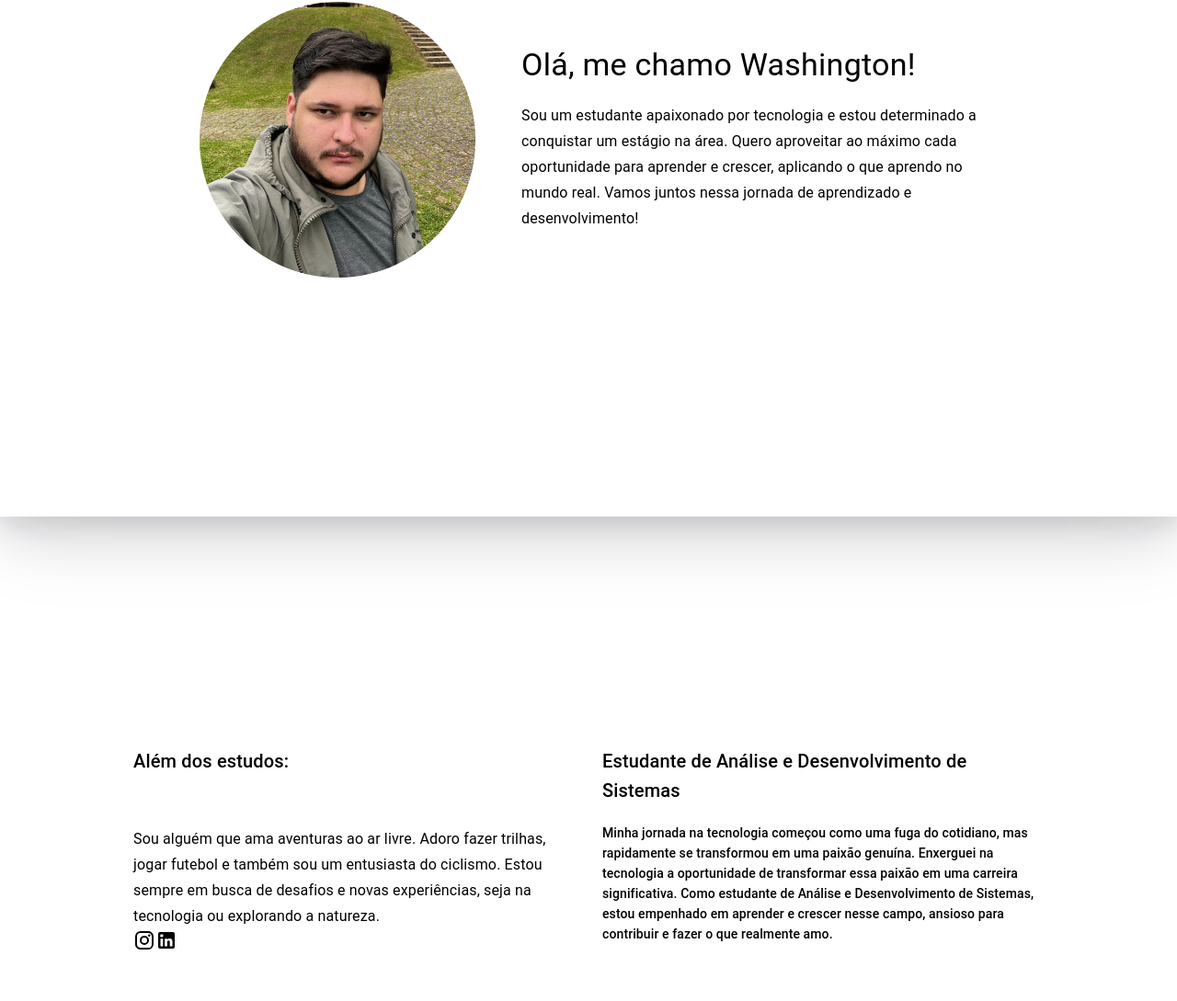
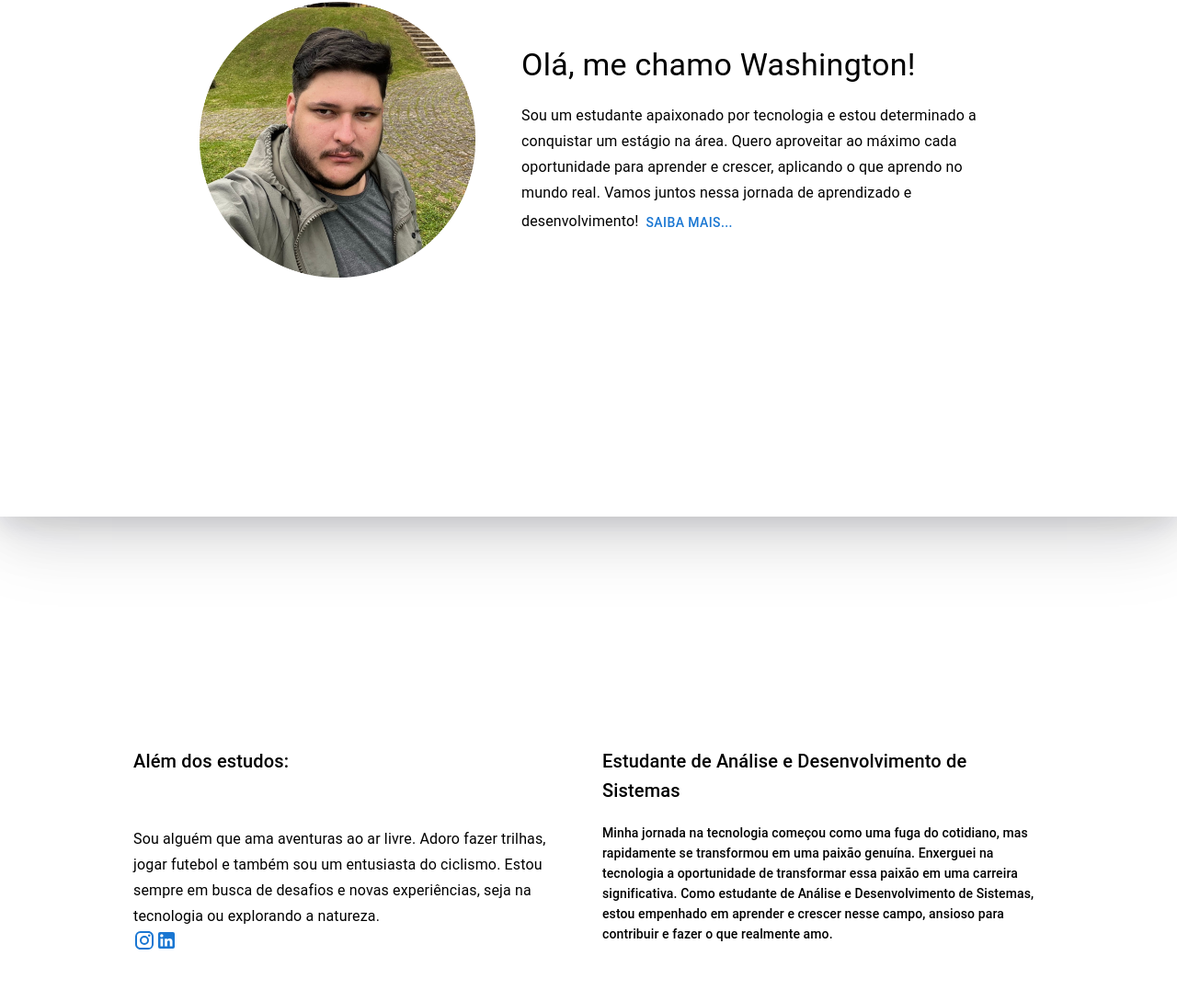
Before and after one commit to lemosdiego/portifolio2, a Next.js app: page / in a window 1280 px wide. Shown: the part 238-1327 px from the top of the page at 92% size. Built offline with nearby package versions, Linux system fonts and the light colour scheme.

Commit message:
Atualização de links

```diff
--- a/src/app/components/Contatos/index.tsx
+++ b/src/app/components/Contatos/index.tsx
@@ -1,4 +1,4 @@
-import { Grid, Icon, Typography } from "@mui/material"
+import { Grid, Icon, Link, Typography } from "@mui/material"
 
 
 export const Contact = () => {
@@ -8,16 +8,26 @@ export const Contact = () => {
         <Typography variant="h6">Vamos conversar?</Typography>
       </Grid>
       <Grid item display="flex" gap="2px">
+        <Link href="https://wa.me/5581982383803" target="_blank">
         <Icon sx={{ width:{xs:"50px", md:"80px"}, height:{xs:"50px", md:"80px"}, borderRadius: 50 }}><img src="/iconessvg/whats.svg" alt="whatsapp" width="50px" height="50px" />
         </Icon>
+        </Link>
+        <Link href="https://www.linkedin.com/in/washington-lemos-033177186/" target="_blank">
         <Icon sx={{ width:{xs:"50px", md:"80px"}, height:{xs:"50px", md:"80px"}, borderRadius: 50 }}><img src="/iconessvg/linkedin.svg" alt="linkedin" width="50px" height="50px" />
         </Icon>
+        </Link>
+        <Link href="https://www.instagram.com/washington.lemos_/" target="_blank">
         <Icon sx={{ width:{xs:"50px", md:"80px"}, height:{xs:"50px", md:"80px"}, borderRadius: 50 }}><img src="/iconessvg/insta.svg" alt="instagram" width="50px" height="50px" />
         </Icon>
-        <Icon sx={{ width:{xs:"50px", md:"80px"}, height:{xs:"50px", md:"80px"}, borderRadius: 50 }}><img src="/iconessvg/gmail.svg" alt="gmail" width="50px" height="50px" />
+        </Link>
+       <Link>
+       <Icon sx={{ width:{xs:"50px", md:"80px"}, height:{xs:"50px", md:"80px"}, borderRadius: 50 }}><img src="/iconessvg/gmail.svg" alt="gmail" width="50px" height="50px" />
         </Icon>
-        <Icon sx={{ width:{xs:"50px", md:"80px"}, height:{xs:"50px", md:"80px"}, borderRadius: 50 }}><img src="/iconessvg/face.svg" alt="facebook" width="50px" height="50px" />
+       </Link>
+       <Link href="https://www.facebook.com/washington.lemos.961" target="_blank">
+       <Icon sx={{ width:{xs:"50px", md:"80px"}, height:{xs:"50px", md:"80px"}, borderRadius: 50 }}><img src="/iconessvg/face.svg" alt="facebook" width="50px" height="50px" />
         </Icon>
+       </Link>
 
       </Grid>
     </Grid>
--- a/src/app/components/Ferramentas/index.tsx
+++ b/src/app/components/Ferramentas/index.tsx
@@ -1,9 +1,10 @@
 import { Avatar, Box, Grid, Icon, Typography } from "@mui/material"
+import { url } from "inspector"
 
 
 export const Ferramentas = () => {
     return (
-        <Grid  sx={{  width:"100%", height:{xs:"350px", md:"100%"}, boxShadow:"rgba(0, 0, 0, 0.1) 0px 10px 50px;" }} id="icones">
+        <Grid  sx={{  width:"100%", height:{xs:"350px", md:"100%"}, boxShadow:"rgba(0, 0, 0, 0.1) 0px 10px 50px;", }} id="icones">
             <Grid padding={2} item textAlign="center"  >
                 <Typography  variant="h5" sx={{paddingTop:{xs:"20px", md:"170px"}, paddingBottom:{xs:"10px", md:"40px"}}}>Habilidades:</Typography>
             </Grid>
--- a/src/app/components/Home/Home.tsx
+++ b/src/app/components/Home/Home.tsx
@@ -1,4 +1,4 @@
-import { Box, Grid, Typography } from "@mui/material"
+import { Box, Button, Grid, Link, Typography } from "@mui/material"
 
 
 export const Inicio = () => {
@@ -16,7 +16,10 @@ export const Inicio = () => {
                 fontSize="14px" >
 
                 <Typography sx={{paddingTop: {md:"48px"}}} variant="h4" >Olá, me chamo Washington!</Typography>
-                <Typography variant="subtitle1" sx={{paddingTop:{xs:"20px", md:"20px"}, paddingBottom:{xs:"20px"}}}> Sou um estudante apaixonado por tecnologia e estou determinado a conquistar um estágio na área. Quero aproveitar ao máximo cada oportunidade para aprender e crescer, aplicando o que aprendo no mundo real. Vamos juntos nessa jornada de aprendizado e desenvolvimento! </Typography>
+                <Typography variant="subtitle1" sx={{paddingTop:{xs:"20px", md:"20px"}, paddingBottom:{xs:"20px"}}}> Sou um estudante apaixonado por tecnologia e estou determinado a conquistar um estágio na área. Quero aproveitar ao máximo cada oportunidade para aprender e crescer, aplicando o que aprendo no mundo real. Vamos juntos nessa jornada de aprendizado e desenvolvimento!
+                <Link href="https://drive.google.com/file/d/1wvHvvNM5X29PYuuiLpmeqhJ_YSQGqrRU/view?usp=drive_link" target="_blank"><Button>Saiba mais...</Button></Link>
+                </Typography>
+
             </Grid>
 
 
--- a/src/app/components/Sobre/index.tsx
+++ b/src/app/components/Sobre/index.tsx
@@ -1,4 +1,4 @@
-import { Grid, Typography } from "@mui/material"
+import { Grid, Link, Typography } from "@mui/material"
 import InstagramIcon from '@mui/icons-material/Instagram';
 import LinkedInIcon from '@mui/icons-material/LinkedIn';
 
@@ -10,8 +10,12 @@ export const AboutMe = () => {
         <Typography variant='h6' sx={{paddingTop:{xs:"10px", md:"40px"}}}>Além dos estudos:</Typography>
         <Typography variant='subtitle1' sx={{paddingTop:{xs:"10px", md:"55px"}}}>Sou alguém que ama aventuras ao ar livre. Adoro fazer trilhas, jogar futebol e também sou um entusiasta do ciclismo. Estou sempre em busca de desafios e novas experiências, seja na tecnologia ou explorando a natureza.</Typography>
         <Grid>
+        <Link href="https://www.instagram.com/washington.lemos_/" target="_blank">
         <InstagramIcon />
+        </Link>
+        <Link href="https://www.linkedin.com/in/washington-lemos-033177186/" target="_blank">
         <LinkedInIcon />
+        </Link>
         </Grid>
 
       </Grid>
```
Also changed, not shown: 1 other file (tests, documents, lock files or other folders).
